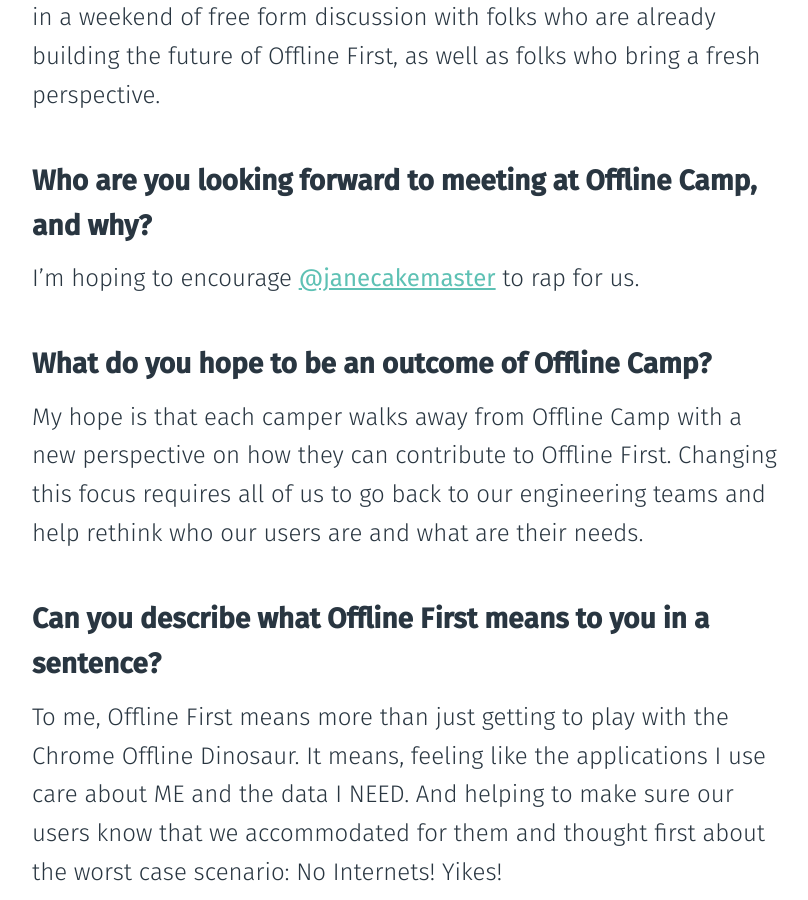
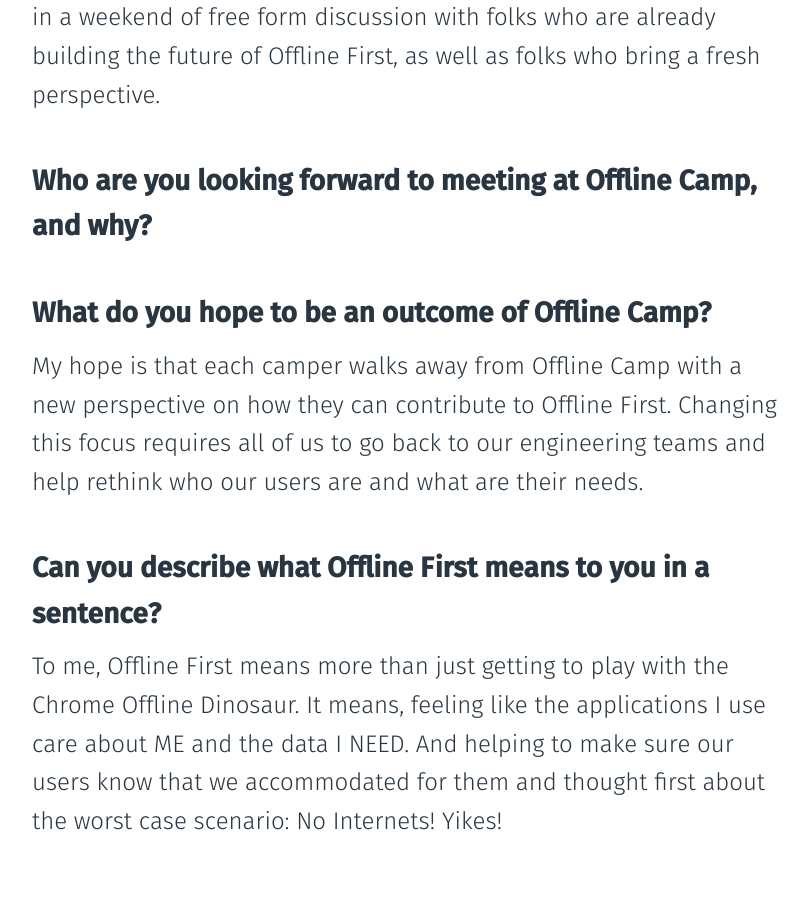
Before and after one commit to offlinefirst/offlinefirst.org, a Jekyll site: the page built from _posts/2016-01-01-maureen-mcelaney.md, in a window 1280 px wide and 900 px high, scrolled down 788 px. Shown: the whole window, without its empty margins (293-1101 px from the left). Built offline with Jekyll 4.4.1, drawn with Linux system fonts in a browser that asks for light colours; comment, search, counter and statistics services are not loaded; after the commit the page ends 1653 px from its top, so only the background shows below that; part of the change alters nothing that is shown.

```diff
--- a/_posts/2016-01-01-maureen-mcelaney.md
+++ b/_posts/2016-01-01-maureen-mcelaney.md
@@ -1,7 +1,7 @@
 ---
 layout:   camper-profile
 root_path: ../../
-type:     team
+type:
 name:     Maureen McElaney
 twitter:  Mo_Mack
 avatar:   /images/team/maureen.jpg
@@ -17,7 +17,6 @@ I’ve done Quality Assurance Testing and Automation, as well as worked within a
 
 ### Who are you looking forward to meeting at Offline Camp, and why?
 
-I’m hoping to encourage [@janecakemaster](https://twitter.com/janecakemaster) to rap for us.
 
 ### What do you hope to be an outcome of Offline Camp?
 
```
